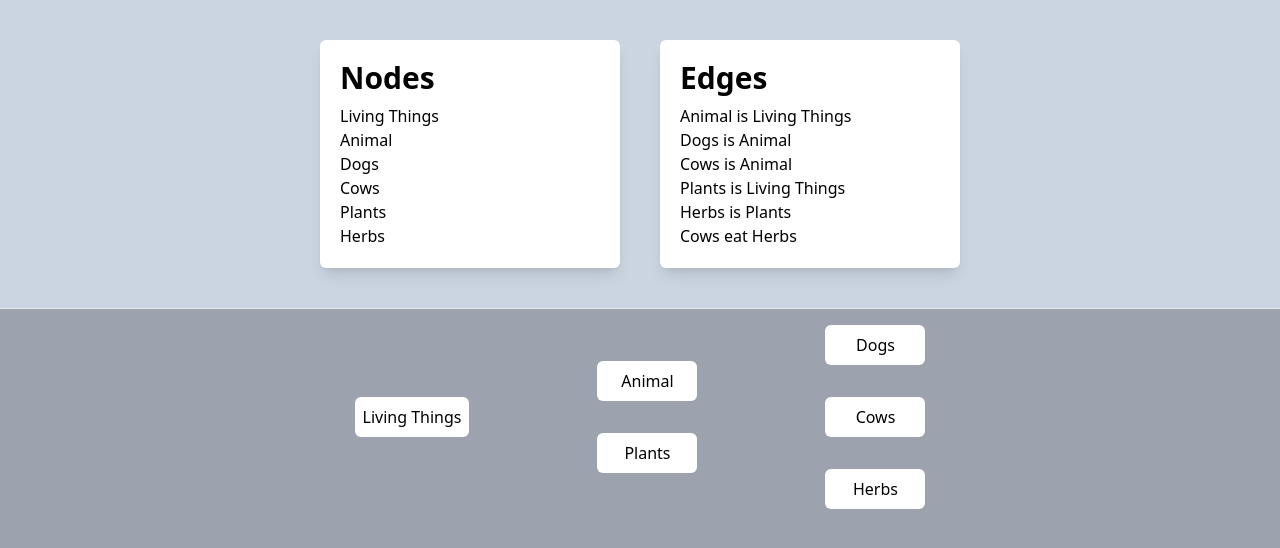
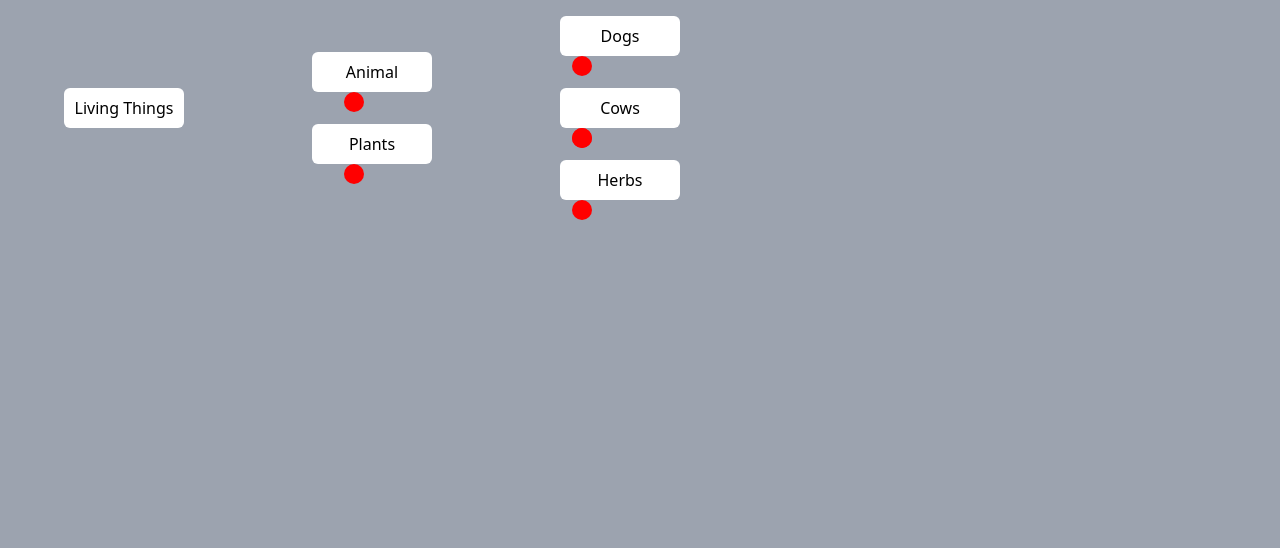
Before and after one commit to cestbonn/QuickReview, a React (Vite) app in the folder frontend/: page / in a window 1280 px wide. Shown: the top 548 px of the page. Built offline with nearby package versions, Linux system fonts and the light colour scheme.

Commit message:
non-working edge display, archived

```diff
--- a/frontend/package.json
+++ b/frontend/package.json
@@ -13,6 +13,7 @@
     "@types/js-yaml": "^4.0.5",
     "@types/lodash": "^4.14.182",
     "classnames": "^2.3.1",
+    "immutability-helper": "^3.1.1",
     "js-yaml": "^4.1.0",
     "lodash": "^4.17.21",
     "react": "^17.0.2",
--- a/frontend/src/App.tsx
+++ b/frontend/src/App.tsx
@@ -10,38 +10,10 @@ function App() {
   (window as any).kg = kg;
 
   return (
-    <div className="flex flex-col h-screen bg-slate-300">
-      <div className="flex items-center py-10">
-        <div className="flex-1"></div>
-        <div className='w-[300px] bg-white shadow-lg rounded-md p-5 flex-none'>
-          <h1 className='font-bold text-3xl mb-2'>Nodes</h1>
-          <div>
-            {[...kg.nodes.values()].map((node, i) => {
-              return <p key={i}>{node.title}</p>;
-            })}
-          </div>
-        </div>
-        <div className="flex-none basis-10"></div>
+    <div className='h-screen w-screen bg-gray-400'>
+      <Graph graph={kg}></Graph>
+    </div>
 
-        <div className='w-[300px] bg-white shadow-lg rounded-md p-5 flex-none'>
-          <h1 className='font-bold text-3xl mb-2'> Edges </h1>
-          <div>
-            {[...kg.edges.values()].map((edge, i) => {
-              const from_node = kg.nodes.get(edge.from);
-              const to_node = kg.nodes.get(edge.to);
-              return <p key={i}>
-                {from_node?.title} {edge.type} {to_node?.title}
-              </p>;
-            })}
-          </div>
-        </div>
-        <div className="flex-1"></div>
-
-      </div>
-      <div className='border-t flex-1 bg-gray-400'>
-        <Graph graph={kg}></Graph>
-      </div>
-    </div >
   );
 }
 
--- a/frontend/src/components/Graph.tsx
+++ b/frontend/src/components/Graph.tsx
@@ -1,26 +1,147 @@
-import React from 'react';
+import yamljs from 'js-yaml';
+import React, { useEffect, useLayoutEffect, useState } from 'react';
+import Edge from '../models/Edge';
 import KnowledgeGraph from '../models/KnowledgeGraph';
 import Node from '../models/Node';
+import update from 'immutability-helper';
+
+interface NodeRecord {
+  h?: number;
+  w?: number;
+  x: number;
+  y: number;
+  node?: Node;
+}
+interface EdgeRecord {
+  edge?: Edge;
+  fromNode?: NodeRecord;
+  toNode?: NodeRecord;
+}
+interface GraphDocument {
+  nodes: { [key: string]: NodeRecord; };
+  edges: { [key: string]: EdgeRecord; };
+}
+
+const completeDocument = (gd: GraphDocument, graph: KnowledgeGraph) => {
+  Object.entries(gd.nodes).forEach(([nodeID, nr]) => {
+    if (nr.node === undefined) {
+      nr.node = graph.getNode(nodeID);
+    }
+  });
+  Object.entries(gd.edges).forEach(([edgeID, er]) => {
+    if (er.edge === undefined) {
+      er.edge = graph.getEdge(edgeID);
+      er.fromNode = gd.nodes[er.edge?.from as string];
+      er.toNode = gd.nodes[er.edge?.to as string];
+    }
+  });
+};
 
 interface GraphProps {
   graph: KnowledgeGraph;
 }
 export default function Graph(props: GraphProps) {
+  const [gd, setGd] = useState<GraphDocument>({ edges: {}, nodes: {} });
+  useEffect(() => {
+    console.log('update');
+
+    const gd: GraphDocument = {
+      nodes: {
+        "NVPA1I": { x: 120, y: 144, w: 112, h: 40 },
+        "KR3P4M": { x: 354, y: 102, w: 100, h: 40 },
+        "D2PDWS": { x: 582, y: 66, w: 100, h: 40 },
+        "QX3XWG": { x: 582, y: 138, w: 100, h: 40 },
+        "M8GGP8": { x: 354, y: 174, w: 100, h: 40 },
+        "8FGBF9": { x: 582, y: 210, w: 100, h: 40 },
+      },
+      edges: {
+        "z340QL": {},
+        "bTTmkj": {},
+        "gJNLTA": {},
+        "15obuo": {},
+        "OLwevw": {},
+        "HEiKHG": {},
+      }
+    };
+
+    completeDocument(gd, props.graph);
+    setGd(gd);
+  }, []);
+
   const root = props.graph.nodes.get('NVPA1I');
   if (!root) return <div></div>;
   const layers = bfs(props.graph, root);
 
+  const nodeOnScreen: string[] = [];
+
+  useLayoutEffect(() => {
+    const observer = new ResizeObserver((elements) => {
+      console.log(gd);
+      const result = elements.map((ele) => {
+        const nodeID = ele.target.id.slice("gnode-".length);
+        const { offsetLeft, offsetTop, offsetHeight, offsetWidth } = ele.target as HTMLDivElement;
+        const x = Math.round(offsetLeft);
+        const y = Math.round(offsetTop);
+        const w = Math.ceil(offsetWidth);
+        const h = Math.ceil(offsetHeight);
+
+
+
+        setGd((prev) => {
+          return update(prev, {
+            nodes: {
+              [nodeID]: {
+                $set: { x, y, w, h }
+              }
+            }
+
+          });
+        });
+
+
+      });
+      console.log(gd);
+
+      // console.log(yamljs.dump(gd.nodes, { flowLevel: 1 }));
+    });
+
+    nodeOnScreen.forEach((id) => {
+      const ele = document.getElementById(id);
+      observer.observe(ele as HTMLDivElement);
+    });
+
+    return () => {
+      observer.disconnect();
+    };
+  }, []);
+
   return (
-    <div className='flex items-center justify-center'>
+    <div className='relative'>
+      <svg className="absolute h-screen w-screen">{
+        Object.entries(gd.edges).map(([edgeID, ed], i) => {
+          return (<circle key={i} r={10} cx={ed.fromNode?.x} cy={ed.fromNode?.y} fill="red" />);
+        })
+      }
+      </svg>
+
+      <div className='absolute flex items-center justify-center'>
         {layers.map((layer, ilayer) => {
           return (<div key={ilayer} className="flex flex-col">
             {layer.map((node, inode) => {
-            return (<div key={inode} className="p-2 bg-white m-4 mx-16 rounded-md min-w-[100px] text-center">
+              const id = `gnode-${node.id}`;
+              nodeOnScreen.push(id);
+              const div = (<div
+                id={id}
+                key={inode}
+                className="p-2 bg-white m-4 mx-16 rounded-md min-w-[120px] text-center"
+              >
                 {node.title}
               </div>);
+              return div;
             })}
           </div>);
         })}
+      </div>
     </div>
   );
 }
--- a/frontend/src/models/KnowledgeGraph.ts
+++ b/frontend/src/models/KnowledgeGraph.ts
@@ -45,6 +45,22 @@ export default class KnowledgeGraph {
     this.edges.set(edge.id, edge as Edge);
   }
 
+  findEdge(from: string, to: string) {
+    const result = [...this.edges.entries()]
+      .filter((edge) => { edge[1].from === from; })
+      .filter((edge) => { edge[1].to === to; });
+
+    return result[0][1];
+  }
+
+  getNode(id: string) {
+    return this.nodes.get(id);
+  }
+
+  getEdge(id: string) {
+    return this.edges.get(id);
+  }
+
   constructor() {
   }
 
```
Also changed, not shown: 1 other file (tests, documents, lock files or other folders). Lines whose indentation alone changed are shown as unchanged.
